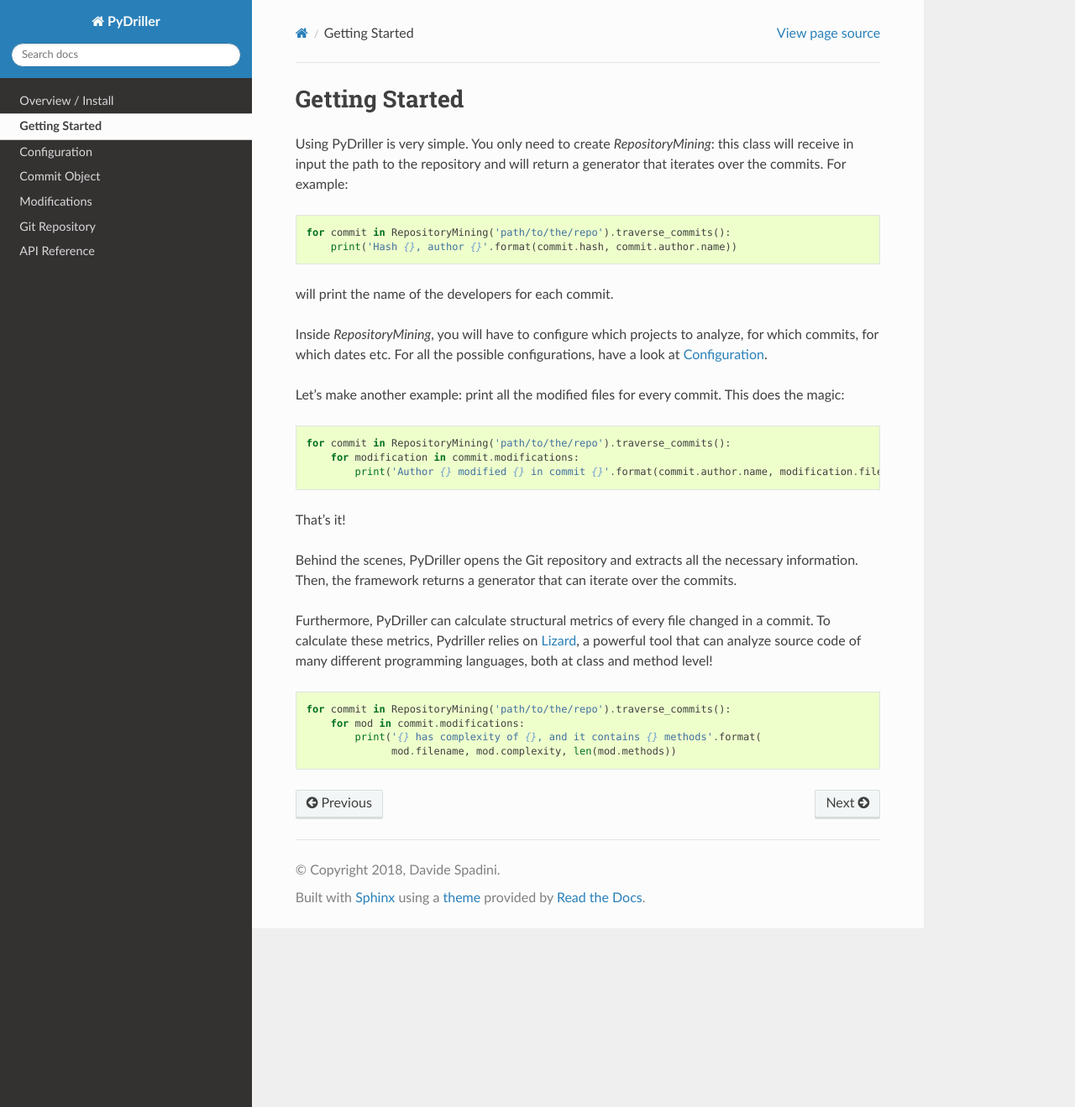
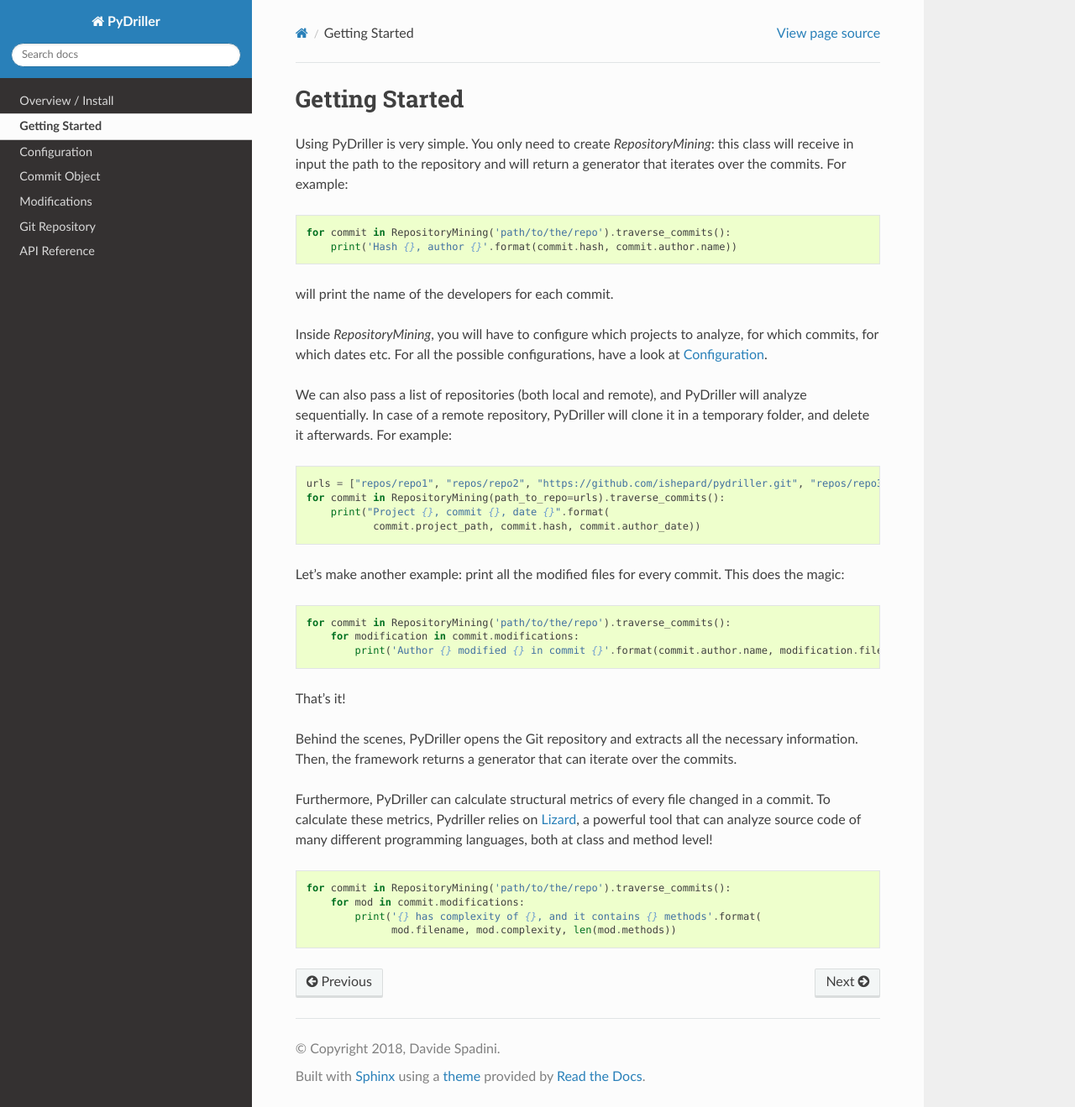
Before and after one commit to ishepard/pydriller, a Sphinx documentation site: the page built from docs/tutorial.rst, in a window 1280 px wide and 1319 px high. Shown: the whole window at 84% size. Built offline with Sphinx 7.4.7 and the Read the Docs theme 2.0.0, drawn with Linux system fonts in a browser that asks for light colours.

Commit message:
add small tutorial for remote repositories

```diff
--- a/docs/tutorial.rst
+++ b/docs/tutorial.rst
@@ -15,6 +15,14 @@
 
 Inside `RepositoryMining`, you will have to configure which projects to analyze, for which commits, for which dates etc. For all the possible configurations, have a look at :ref:`configuration_toplevel`.
 
+We can also pass a list of repositories (both local and remote), and PyDriller will analyze sequentially. In case of a remote repository, PyDriller will clone it in a temporary folder, and delete it afterwards. For example::
+
+    urls = ["repos/repo1", "repos/repo2", "https://github.com/ishepard/pydriller.git", "repos/repo3", "https://github.com/apache/hadoop.git"]
+    for commit in RepositoryMining(path_to_repo=urls).traverse_commits():
+        print("Project {}, commit {}, date {}".format(
+               commit.project_path, commit.hash, commit.author_date))
+
+
 Let's make another example: print all the modified files for every commit. This does the magic::
 
     for commit in RepositoryMining('path/to/the/repo').traverse_commits():
```
Also changed, not shown: 1 other file.
